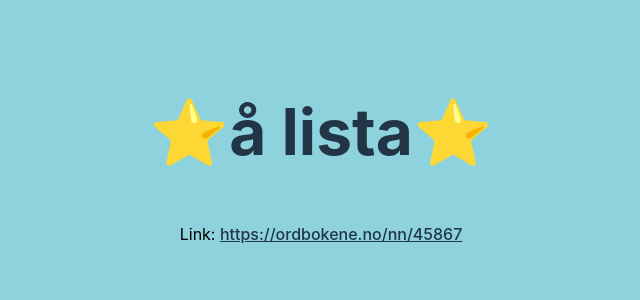
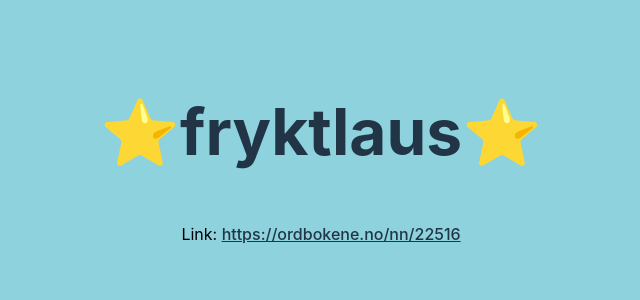
Before and after one commit to marvin19/vekas-ord, a React (Vite) app: page / in a window 1280 px wide. Shown: the top 300 px of the page, without its empty margins (319-959 px from the left). Built offline with nearby package versions, Linux system fonts and the light colour scheme.

Commit message:
Added better logic for finding word of the week.

```diff
--- a/src/App.jsx
+++ b/src/App.jsx
@@ -1,16 +1,16 @@
 import { useState, useEffect } from 'react'
-import {getISODay, getWeek } from 'date-fns';
+import { getISODay, getWeek } from 'date-fns';
 import words from './data';
 import './App.css'
 
-const getWordForCurrentWeek = () => {
-  const currentWeek = getWeek(new Date());
-  const wordIndex = (currentWeek - 1) % words.length;
-  return words[wordIndex];
-}
+function App() {
+  const [currentWord, setCurrentWord] = useState('');
 
-function App() {
-  const [currentWord, setCurrentWord] = useState(getWordForCurrentWeek);
+  // Getting current week
+  const currentWeek =  getWeek(new Date());
+
+  // Finding word based on current week
+  const weekObj = words.find(word => word.week === currentWeek);
 
   useEffect(() => {
     const intervalId = setInterval(() => {
@@ -18,27 +18,26 @@ function App() {
 
       // Show a new word every monday (ISO day 1);
       if(isoDay === 1){
-        setCurrentWord(getWordForCurrentWeek);
+        setCurrentWord(weekObj.word);
       }
     }, 1000 * 60 * 60 * 12); // Check every 12 hours
 
     return() => clearInterval(intervalId);
   }, [])
 
-
-
-
   return (
-    <>
+    <div>
       <h1 className="hidden">Vekas ord: </h1>
+      <div>
         <h2>
         <span aria-label="hidden">⭐️</span>
-         {currentWord.word}
+         {weekObj.word}
          <span aria-label="hidden">⭐️</span>
         </h2>
-      <p>Link: <a href={currentWord.link}>{currentWord.link}</a></p>
+      </div>
+      <p>Link: <a href={weekObj.link}>{weekObj.link}</a></p>
 
-    </>
+    </div>
   )
 }
 
--- a/src/data.js
+++ b/src/data.js
@@ -4,10 +4,10 @@ export const ord = [
         word: 'å lista',
         link: 'https://ordbokene.no/nn/45867'
     }, {
-        week: 43,
+        week: 43, // Me er i veke 43
         word: 'fryktlaus',
         link: 'https://ordbokene.no/nn/22516'
-    }/*, {
+    }, {
         week: 44,
         word: 'fanget',
         link: 'https://ordbokene.no/nn/22516'
@@ -43,7 +43,7 @@ export const ord = [
         week: 52,
         word: 'julefred',
         link: 'https://ordbokene.no/nn/125030'
-    }*/
+    }
 ]
 
 export default ord;
```
Lines whose indentation alone changed are shown as unchanged.
